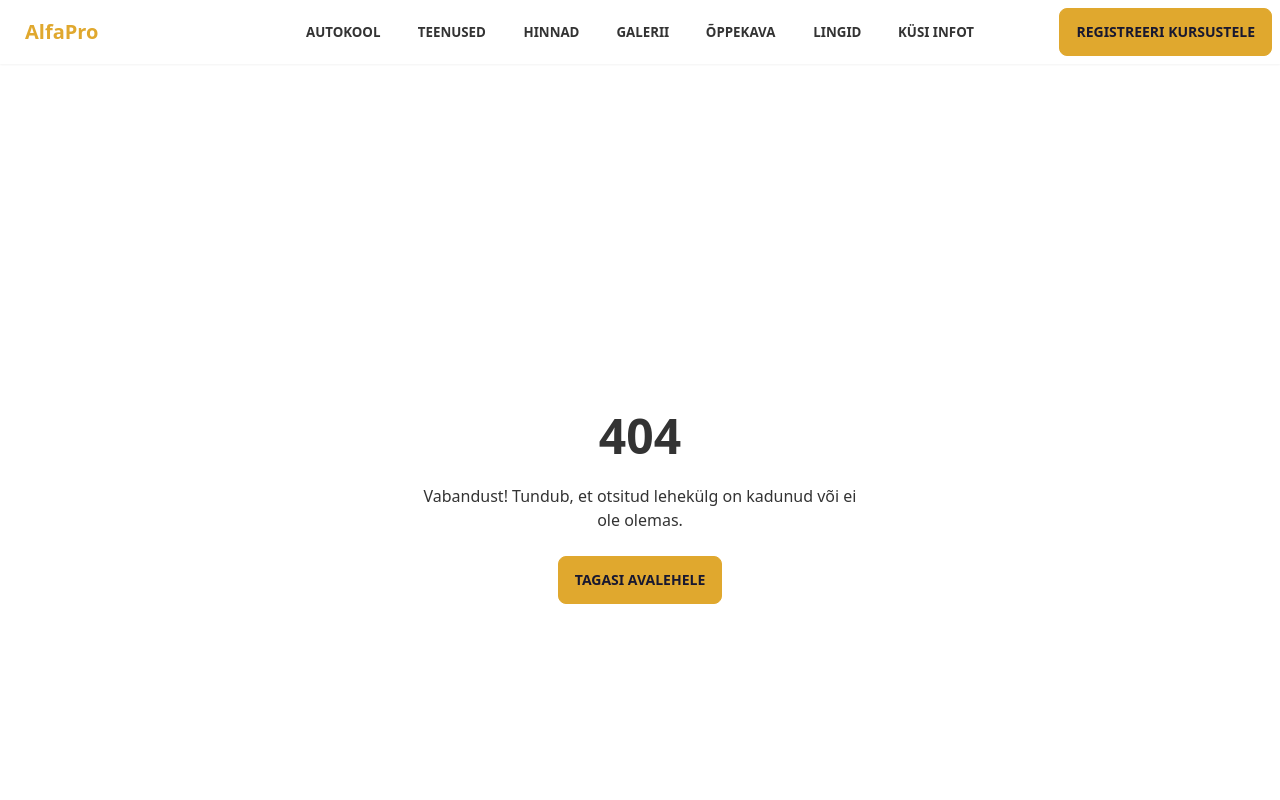
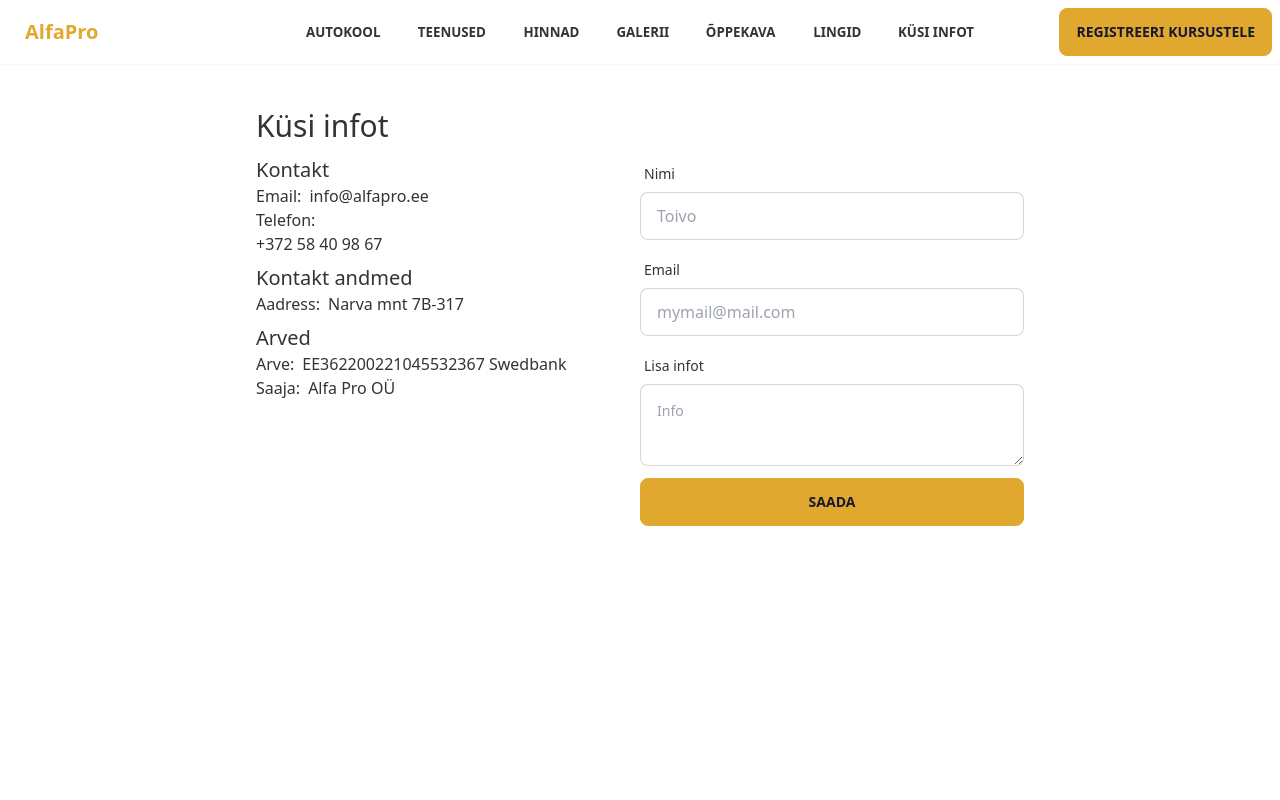
Before and after one commit to Appstatis/alfapro, a Next.js app: page /info in a window 1280 px wide. Before the commit this address had no page. Shown: the top 800 px of the page. Built offline with nearby package versions, Linux system fonts and the light colour scheme.

Commit message:
Info page implementation
Add SchoolInfo component and InfoForm to that page, and surrond
everything with a grid layout to display it cleanly.

```diff
--- /dev/null
+++ b/src/pages/info.tsx
@@ -0,0 +1,24 @@
+import { InfoForm } from "@/components/pages/info/InfoForm";
+import { SchoolInfo } from "@/components/pages/info/SchoolInfo";
+
+const Info = () => {
+  const contactData = {
+    email: "info@alfapro.ee",
+    phone: "+372 58 40 98 67",
+    address: "Narva mnt 7B-317",
+    bankAccount: "EE362200221045532367 Swedbank",
+    bankName: "Alfa Pro OÜ",
+  };
+
+  return (
+    <>
+      <h1 className="text-3xl">Küsi infot</h1>
+      <div className="grid md:grid-cols-2">
+        <SchoolInfo data={contactData} />
+        <InfoForm />
+      </div>
+    </>
+  );
+};
+
+export default Info;
```
